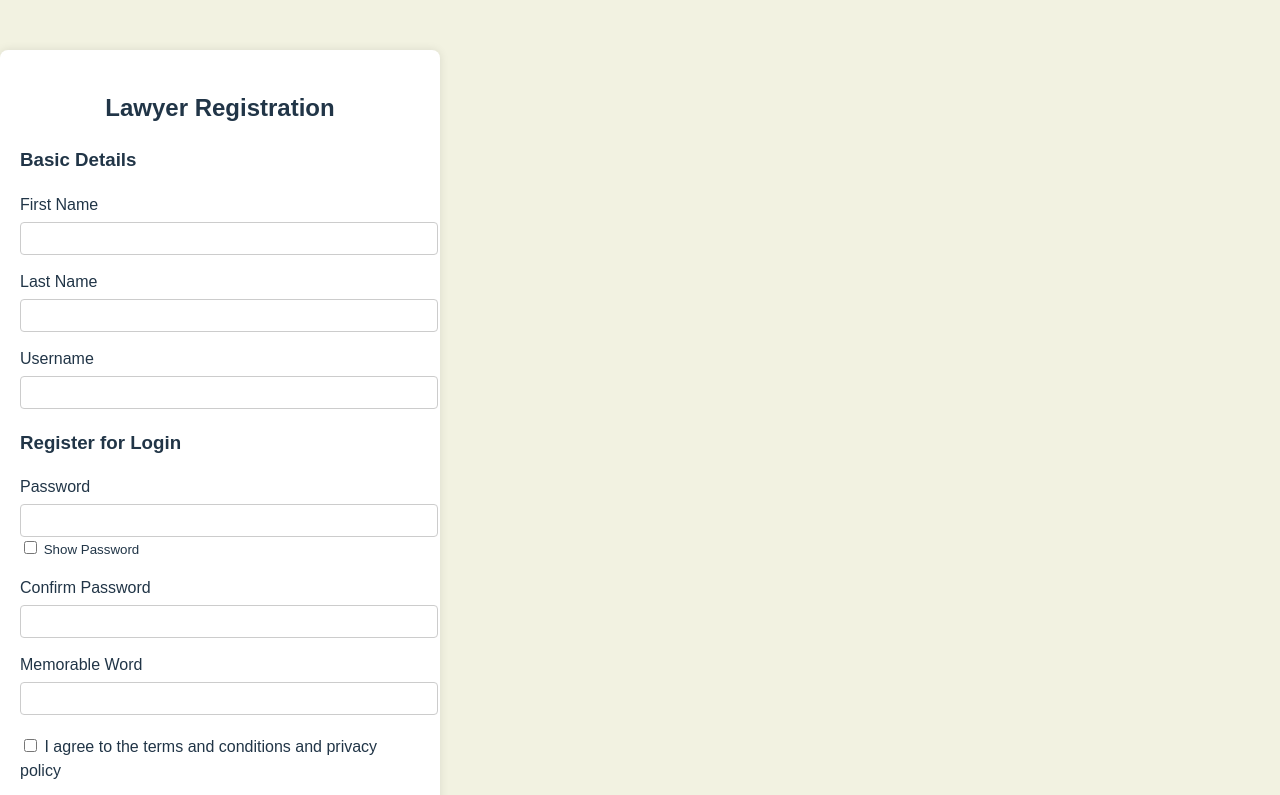
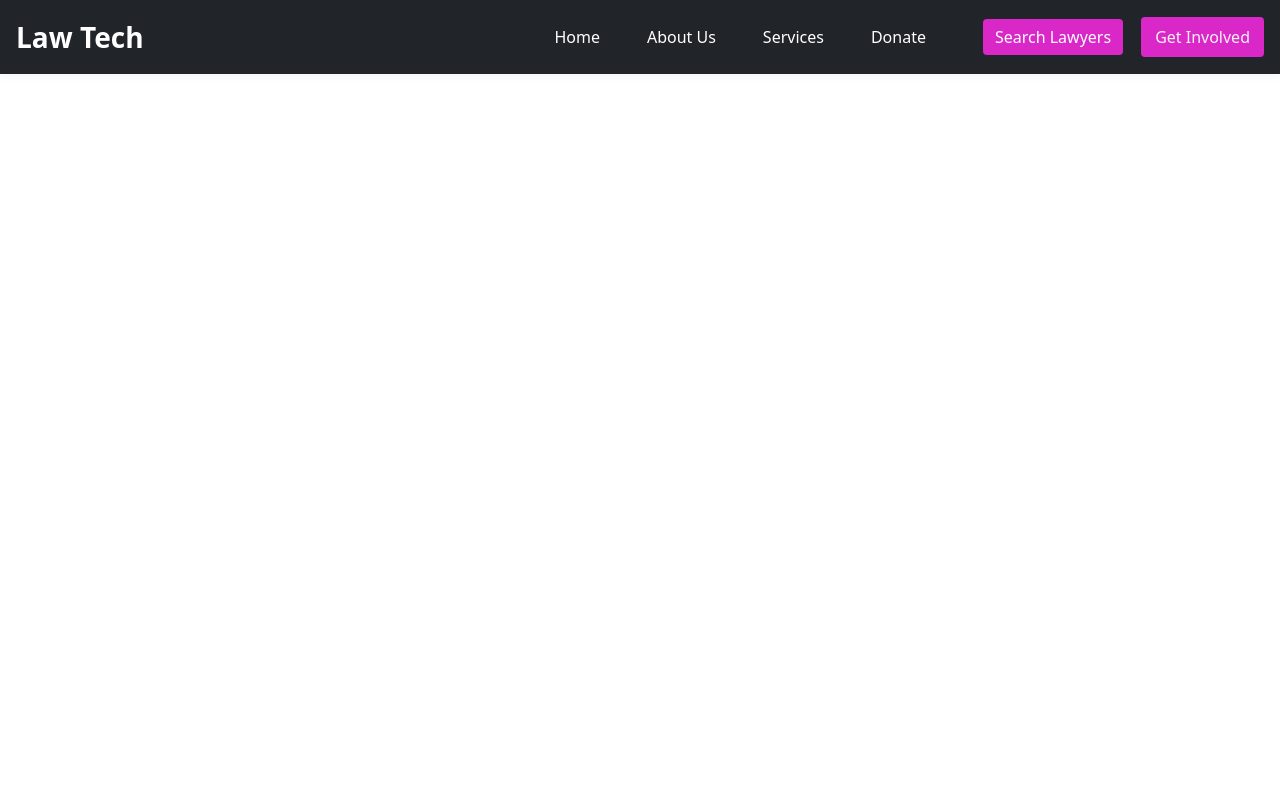
Before and after one commit to midas12/Community-LawTech, a React (Vite) app in the folder frontend/: page / in a window 1280 px wide. Shown: the top 795 px of the page. Built offline with nearby package versions, Linux system fonts and the light colour scheme.

Commit message:
Added some initial styling to the header

```diff
--- a/frontend/package.json
+++ b/frontend/package.json
@@ -14,6 +14,7 @@
     "@reduxjs/toolkit": "^2.3.0",
     "axios": "^1.7.7",
     "boostrap": "^2.0.0",
+    "bootstrap": "^5.3.3",
     "chart.js": "^4.4.6",
     "dayjs": "^1.11.13",
     "dotenv": "^16.4.5",
--- a/frontend/src/App.css
+++ b/frontend/src/App.css
@@ -122,3 +122,76 @@ body {
 .pink-button:hover {
   background-color: #e91b82;
 }
+
+/* Header Container */
+.header-box {
+  position: fixed; /* Makes the header fixed at the top of the page */
+  top: 0;
+  width: 100%; /* Stretches the header across the page */
+  background-color: #cdd3da; /* Light background */
+  color: white; /* White text color */
+  z-index: 1030; /* Ensures the header is above other elements */
+  box-shadow: 0px 4px 6px rgba(156, 194, 203, 0.1); /* Adds a subtle shadow */
+}
+
+/* Flexbox Utility for Alignment */
+.header-box .container {
+  display: flex;
+  justify-content: space-between;
+  align-items: center;
+  padding: 15px; /* Adds some padding inside the header */
+}
+
+/* Navigation Links */
+.header-box .nav {
+  margin-left: auto; /* Pushes the navigation links to the right */
+}
+
+.header-box .nav-link {
+  color: white;
+  margin-right: 15px;
+  text-decoration: none;
+  transition: color 0.3s ease; /* Smooth hover effect */
+}
+
+.header-box .nav-link:hover {
+  color: #f8f9fa; /* Slightly lighter hover effect */
+}
+
+/* Header Buttons */
+.header-buttons .btn {
+  margin-left: 10px;
+  background-color: #da27c8; /* Updated button color */
+  color: white; /* White text */
+  border: none; /* Removes default border */
+  border-radius: 4px; /* Adds slight rounding */
+  transition: background-color 0.3s ease, transform 0.2s ease;
+}
+
+.header-buttons .btn:hover {
+  background-color: #b30098; /* Darker shade on hover */
+  transform: scale(1.05); /* Slight zoom effect */
+}
+
+.header-buttons .btn-primary {
+  background-color: #da27c8; /* Updated primary button color */
+}
+
+.header-buttons .btn-primary:hover {
+  background-color: #b30098; /* Darker pink on hover */
+}
+
+.header-buttons .btn-outline-light {
+  color: #f6f3f5; /* Text color updated */
+  border: 2px solid #da27c8; /* Updated outline to match */
+}
+
+.header-buttons .btn-outline-light:hover {
+  background-color: #da27c8; /* Background becomes primary color */
+  color: white; /* Text turns white */
+}
+
+/* Content Padding */
+body {
+  padding-top: 80px; /* Adjusts page content to avoid overlapping with the fixed header */
+}
--- a/frontend/src/App.jsx
+++ b/frontend/src/App.jsx
@@ -1,11 +1,16 @@
 import './App.css'; // Import global styles here
 import LawyerOnboardingForm from './components/LawyerOnboarding';
 import LawyerSignupForm from './components/LawyerSignu';
+import Header from './components/Header';
+import 'bootstrap/dist/css/bootstrap.css';
+
 function App() {
   return (
     <div>
-      <LawyerSignupForm />
-      <LawyerOnboardingForm />
+      {/* <LawyerSignupForm />
+      <LawyerOnboardingForm /> */}
+      <Header />
+
     </div>
   );
 }
--- a/frontend/src/components/Header.jsx
+++ b/frontend/src/components/Header.jsx
@@ -1,23 +1,32 @@
-import React from 'react';
-
 function Header() {
   return (
     <>
-    <header className="header-box">
+      <header className="header-box fixed-top bg-dark text-white w-100">
+        <div className="container-fluid d-flex flex-wrap justify-content-between align-items-center p-3">
+          <div className="left-text fw-bold fs-3 mb-2 mb-md-0">Law Tech</div>
 
-      <div className="left-text">Law Tech</div>
-      <nav className="nav">
-        <a href="#home">Home</a>
-        <a href="#about">About Us</a>
-        <a href="#services">Services</a>
-        <a href="#contact">Donate</a>
-      </nav>
-      <div className="header-buttons">
-        <button className="btn search-btn">Search Lawyers</button>
-        <button className="btn get-involved-btn">Get Involved</button>
-      </div>
-    </header>
-   </>
+          <nav className="nav ms-auto">
+            <a href="#home" className="nav-link text-white">
+              Home
+            </a>
+            <a href="#about" className="nav-link text-white">
+              About Us
+            </a>
+            <a href="#services" className="nav-link text-white">
+              Services
+            </a>
+            <a href="#contact" className="nav-link text-white">
+              Donate
+            </a>
+          </nav>
+
+          <div className="header-buttons ms-3">
+            <button className="btn btn-primary me-2">Search Lawyers</button>
+            <button className="btn btn-outline-light">Get Involved</button>
+          </div>
+        </div>
+      </header>
+    </>
   );
 }
 
--- /dev/null
+++ b/package.json
@@ -0,0 +1,5 @@
+{
+  "dependencies": {
+    "bootstrap": "^5.3.3"
+  }
+}
```
Also changed, not shown: 2 other files (tests, documents, lock files or other folders).
